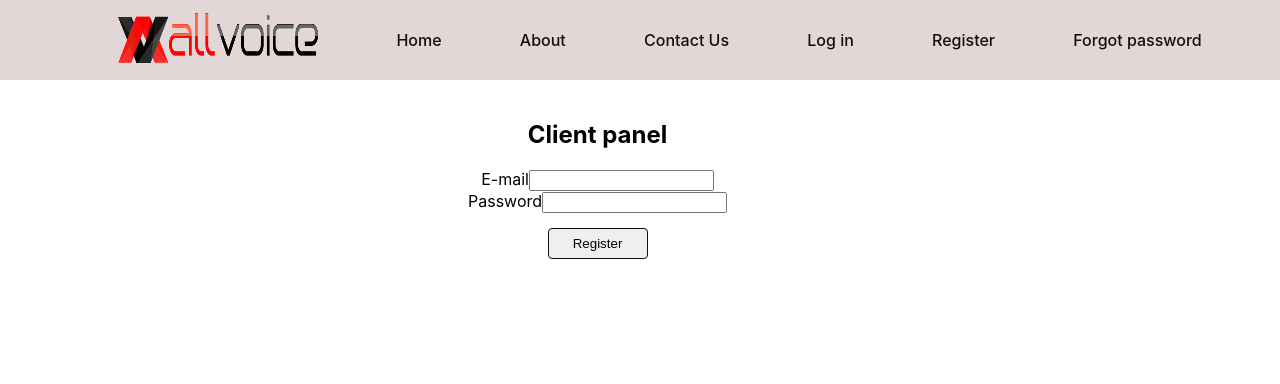
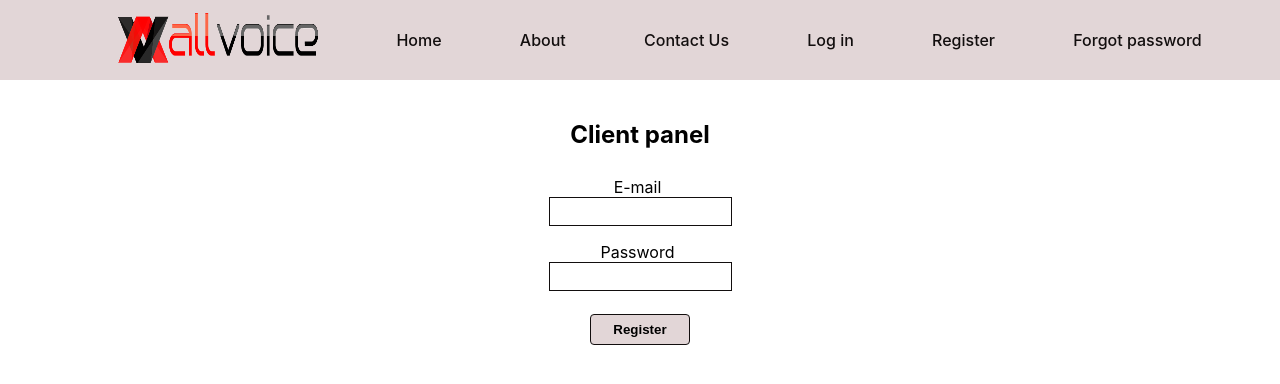
Before and after one commit to katarzyna-skibowska/Allvoice-website-with-chatbot, a React (Create React App) app in the folder chatbot-website/website-for-chatbot/: page /auth/register in a window 1280 px wide. Shown: the top 384 px of the page. Built offline with nearby package versions, Linux system fonts and the light colour scheme; no server answers.

Commit message:
Input styles updated

```diff
--- a/chatbot-website/website-for-chatbot/src/components/Form.jsx
+++ b/chatbot-website/website-for-chatbot/src/components/Form.jsx
@@ -1,15 +1,29 @@
 import styles from "./Form.module.css";
 
 export const Form = ({ submitText, isPasswordHidden = false, onSubmit }) => (
-  <form onSubmit={onSubmit}>
-    <div>
-      <label htmlFor="email">E-mail</label>
-      <input type="email" name="email" id="email" />
+  <form className={styles.form} onSubmit={onSubmit}>
+    <div className={styles.boxAuth}>
+      <label className={styles.labelAuth} htmlFor="email">
+        E-mail
+      </label>
+      <input
+        className={styles.inputAuth}
+        type="email"
+        name="email"
+        id="email"
+      />
     </div>
     {!isPasswordHidden && (
-      <div>
-        <label htmlFor="password">Password</label>
-        <input type="password" name="password" id="password" />
+      <div className={styles.boxAuth}>
+        <label className={styles.labelAuth} htmlFor="password">
+          Password
+        </label>
+        <input
+          className={styles.inputAuth}
+          type="password"
+          name="password"
+          id="password"
+        />
       </div>
     )}
     <button className={styles.submitButton}>{submitText}</button>
--- a/chatbot-website/website-for-chatbot/src/components/Form.module.css
+++ b/chatbot-website/website-for-chatbot/src/components/Form.module.css
@@ -2,6 +2,23 @@
   border-radius: 4px;
   margin: 15px;
   border: 1px solid #120e0e;
+  background-color: #e2d6d7;
   padding: 7px;
   width: 100px;
+  cursor: pointer;
+  font-weight: 700;
 }
+
+.boxAuth {
+  padding: 8px;
+}
+
+.inputAuth {
+  border: 1px solid #120e0e;
+  height: 25px;
+  position: relative;
+}
+.labelAuth {
+  margin-right: 5px;
+  display: block;
+}
--- a/chatbot-website/website-for-chatbot/src/components/auth/Auth.module.css
+++ b/chatbot-website/website-for-chatbot/src/components/auth/Auth.module.css
@@ -1,6 +1,4 @@
 .wrapperAuth {
-  display: inline-block;
-  margin-left: 35%;
   padding: 20px;
   text-align: center;
 }
--- a/chatbot-website/website-for-chatbot/src/components/auth/Login/Login.jsx
+++ b/chatbot-website/website-for-chatbot/src/components/auth/Login/Login.jsx
@@ -11,7 +11,6 @@ export const Login = () => {
     signInWithEmailAndPassword(auth, email, password)
       .then((jwt) => {
         e.target.reset();
-        // console.log(jwt);
       })
       .catch((e) => {
         console.dir(e);
```
